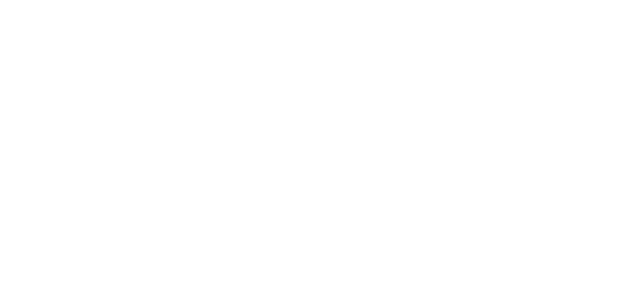
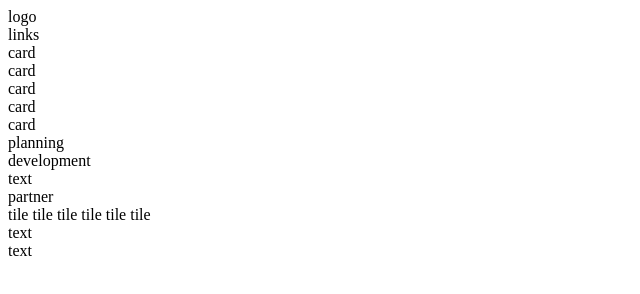
Before and after one commit to albertotaddeucci/htmlcss-responsive-layout, a plain HTML site: page index.html in a window 1280 px wide. Shown: the whole page, without its empty margins (0-640 px from the left). Drawn offline with Linux system fonts and the light colour scheme.

Commit message:
impostazione html

```diff
--- a/index.html
+++ b/index.html
@@ -6,6 +6,65 @@
     <title>Responsive</title>
 </head>
 <body>
+    <nav>
+        <div class="wrapper">
+            <div class="logo">logo</div>
+            <div class="container-link">links</div>
 
+        </div>
+    </nav>
+
+    <section>
+        <div class="wrapper">
+            <div class="container-cards">
+                <div class="card">card</div>
+                <div class="card">card</div>
+                <div class="card">card</div>
+                <div class="card">card</div>
+                <div class="card">card</div>
+            </div>
+        </div>
+
+    </section>
+
+    <section>
+        <div class="container-planning">
+            <div class="col">planning</div>
+            <div class="col">development</div>
+        </div>
+    </section>
+
+    <section>
+        <div>text</div>
+        <div class="partner">partner
+
+        </div>
+    </section>
+
+    <section>
+        <div class="container-tiles">
+            <tile>tile</tile>
+            <tile>tile</tile>
+            <tile>tile</tile>
+            <tile>tile</tile>
+            <tile>tile</tile>
+            <tile>tile</tile>
+        </div>
+    </section>
+
+    <section>
+        <div class="container-about-us">
+            <div class="col-text"></div>
+            <div class="col-img"></div>
+        </div>
+    </section>
+
+    <section>
+        <div>text</div>
+    </section>
+
+    <footer>
+        <div>text</div>
+    </footer>
 </body>
 </html>
```
